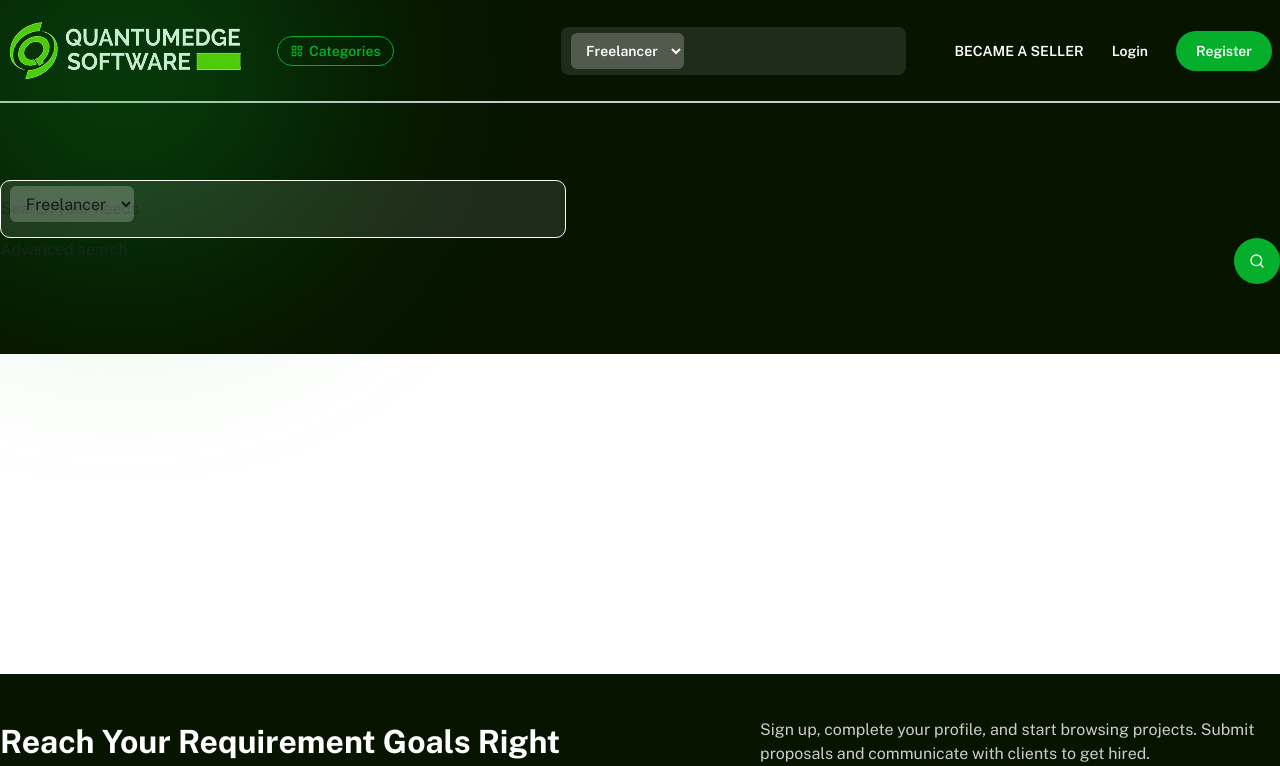
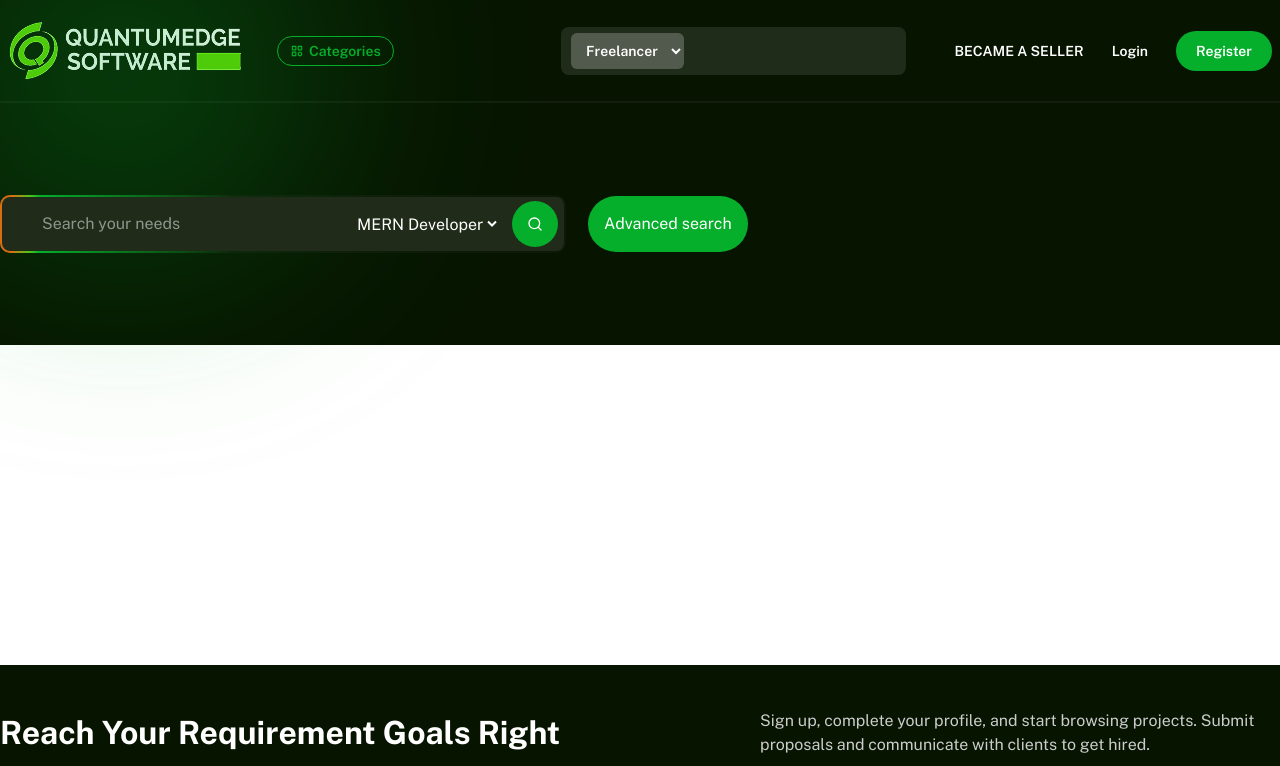
Before and after one commit to arafat22184/Quantumedge-Software-Frontend, a React (Vite) app: page / in a window 1280 px wide. Shown: the top 766 px of the page. Built offline with nearby package versions, Linux system fonts and the light colour scheme.

Commit message:
completed banner section search input design

```diff
--- a/src/components/Banner.jsx
+++ b/src/components/Banner.jsx
@@ -3,28 +3,33 @@ import { LuSearch } from "react-icons/lu";
 
 const Banner = () => {
   return (
-    <section className="bg-[#071400] mb-80 pt-[77px] pb-23">
-      <form className="max-w-7xl mx-auto">
-        <div className="relative">
+    <section className="bg-[#071400] mb-80">
+      <form className="max-w-[1400px] mx-auto space-x-5.5 pt-[77px] pb-23 border-t-2 border-[#CCCCCC]/6">
+        <div className="relative inline-block">
           <input
             type="search"
             name="searchBanner"
             placeholder="Search your needs"
-            className="border border-white min-h-14.5 min-w-141.5 rounded-[10px] bg-white/10"
+            className="min-h-[58px] w-[566px] text-white pl-[40px] pr-[208px] searchInput outline-none"
           />
-
           {/* Select */}
-          <select className="absolute left-2.5 top-[6px] min-h-9 bg-white/22 rounded-md text-center">
-            <option className="bg-green-950">Freelancer</option>
-            <option className="bg-green-950">Project-based</option>
-            <option className="bg-green-950">Employment</option>
+          <select className="text-white rounded-full flex justify-center items-center absolute right-16.5 top-1/2 -translate-y-1/2 bg-transparent border-none outline-none">
+            <option className="bg-green-950">MERN Developer</option>
+            <option className="bg-green-950">Web Developer</option>
+            <option className="bg-green-950">IOS Developer</option>
           </select>
-
-          <button className="w-11.5 h-11.5 bg-[#05AF2B] text-white rounded-full flex justify-center items-center absolute right-0">
+          <button
+            type="button"
+            className="w-11.5 h-11.5 bg-[#05AF2B] text-white rounded-full flex justify-center items-center absolute right-2 top-1/2 -translate-y-1/2 cursor-pointer"
+          >
             <LuSearch />
           </button>
         </div>
-        <input type="submit" value="Advanced search" />
+        <input
+          type="submit"
+          value="Advanced search"
+          className="bg-[#05AF2B] text-white mt-4 px-4 py-4 rounded-[46px]"
+        />
       </form>
     </section>
   );
--- a/src/components/Footer.jsx
+++ b/src/components/Footer.jsx
@@ -8,7 +8,7 @@ import footerImage from "../assets/footerImage.png";
 const Footer = () => {
   return (
     <footer className="bg-[#071400] py-11">
-      <div className="max-w-7xl mx-auto">
+      <div className="max-w-[1400px] mx-auto">
         {/* header part */}
         <div className="flex gap-[200px] mb-[46px]">
           <h3 className="text-[32px] font-bold text-white">
--- a/src/components/Navbar.jsx
+++ b/src/components/Navbar.jsx
@@ -22,7 +22,7 @@ const Navbar = () => {
   );
 
   return (
-    <nav className="navbar py-5 max-w-7xl mx-auto text-sm font-semibold text-white">
+    <nav className="navbar py-5 max-w-[1400px] mx-auto text-sm font-semibold text-white">
       <div className="navbar-start">
         <div className="dropdown">
           <div tabIndex={0} role="button" className="btn btn-ghost lg:hidden">
--- a/src/index.css
+++ b/src/index.css
@@ -88,3 +88,18 @@ ul{
 .footerLink li:hover{
   color: white;
 }
+
+/* .inputStyle{
+
+      border: "2px solid transparent",
+        border-image: "linear-gradient(90.73deg, #D86F13 2.13%, #55C41A 5.16%, #05AF2B 7.08%, rgba(102,102,102,0.08) 41.19%)",
+        borderImageSlice: 1,
+        borderRadius: "10px",
+        backgroundClip: "padding-box",
+    } */
+
+    .searchInput{
+      border: 2px solid transparent;
+      background: linear-gradient(#202b19, #202b19) padding-box, linear-gradient(90.73deg, #D86F13 2.13%, #55C41A 5.16%, #05AF2B 7.08%, rgba(102, 102, 102, 0.08) 41.19%) border-box;
+      border-radius: 10px;
+    }
--- a/src/layouts/MainLayout.jsx
+++ b/src/layouts/MainLayout.jsx
@@ -6,7 +6,7 @@ import Footer from "../components/Footer";
 const MainLayout = () => {
   return (
     <div className="relative">
-      <header className="bg-[#071400] border-b-2 border-[#CCCCCC]">
+      <header className="bg-[#071400]">
         <Navbar></Navbar>
         {/* Flare effect */}
         <div className="absolute inset-0 -left-20 -top-28 pointer-events-none">
--- a/src/pages/login/Login.jsx
+++ b/src/pages/login/Login.jsx
@@ -21,7 +21,7 @@ const Login = () => {
   };
   return (
     <section>
-      <div className="max-w-7xl mx-2 xl:mx-auto bg-[#071400] flex my-12 p-10 lg:pl-[119px] rounded-[28px] justify-between gap-36 text-[#4B4B4B] text-center text-sm font-semibold relative">
+      <div className="max-w-[1400px] mx-2 xl:mx-auto bg-[#071400] flex my-12 p-10 lg:pl-[119px] rounded-[28px] justify-between gap-36 text-[#4B4B4B] text-center text-sm font-semibold relative">
         {/* Flare effect */}
         <div className="absolute inset-0 flex items-center justify-center pointer-events-none">
           <div className="absolute w-[405px] h-[368px] bg-[#05AF2B] opacity-30 blur-[173.4px] rounded-full"></div>
--- a/src/pages/register/Register.jsx
+++ b/src/pages/register/Register.jsx
@@ -22,7 +22,7 @@ const Register = () => {
 
   return (
     <section>
-      <div className="max-w-7xl mx-2 xl:mx-auto bg-[#071400] flex my-12 p-10 lg:pl-[119px] rounded-[28px] justify-between gap-36 text-[#4B4B4B] text-center text-sm font-semibold relative">
+      <div className="max-w-[1400px] mx-2 xl:mx-auto bg-[#071400] flex my-12 p-10 lg:pl-[119px] rounded-[28px] justify-between gap-36 text-[#4B4B4B] text-center text-sm font-semibold relative">
         {/* Flare effect */}
         <div className="absolute inset-0 flex items-center justify-center pointer-events-none">
           <div className="absolute w-[405px] h-[368px] bg-[#05AF2B] opacity-30 blur-[173.4px] rounded-full"></div>
```
